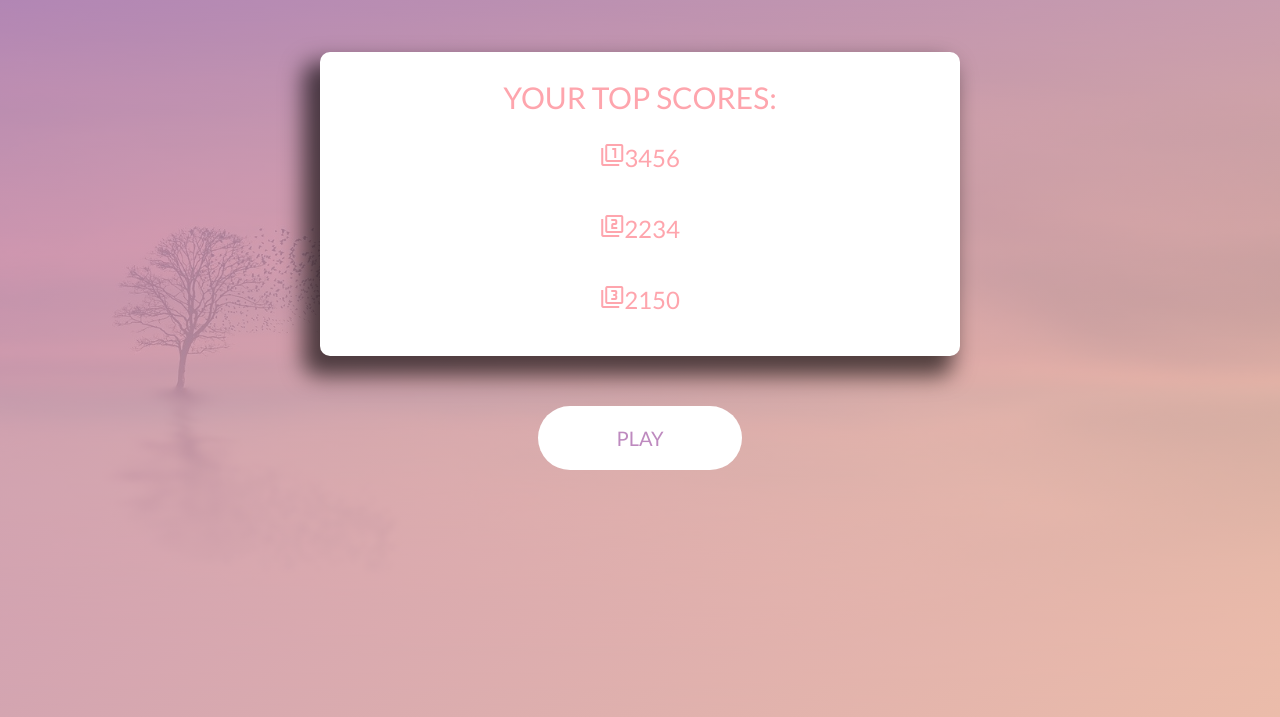
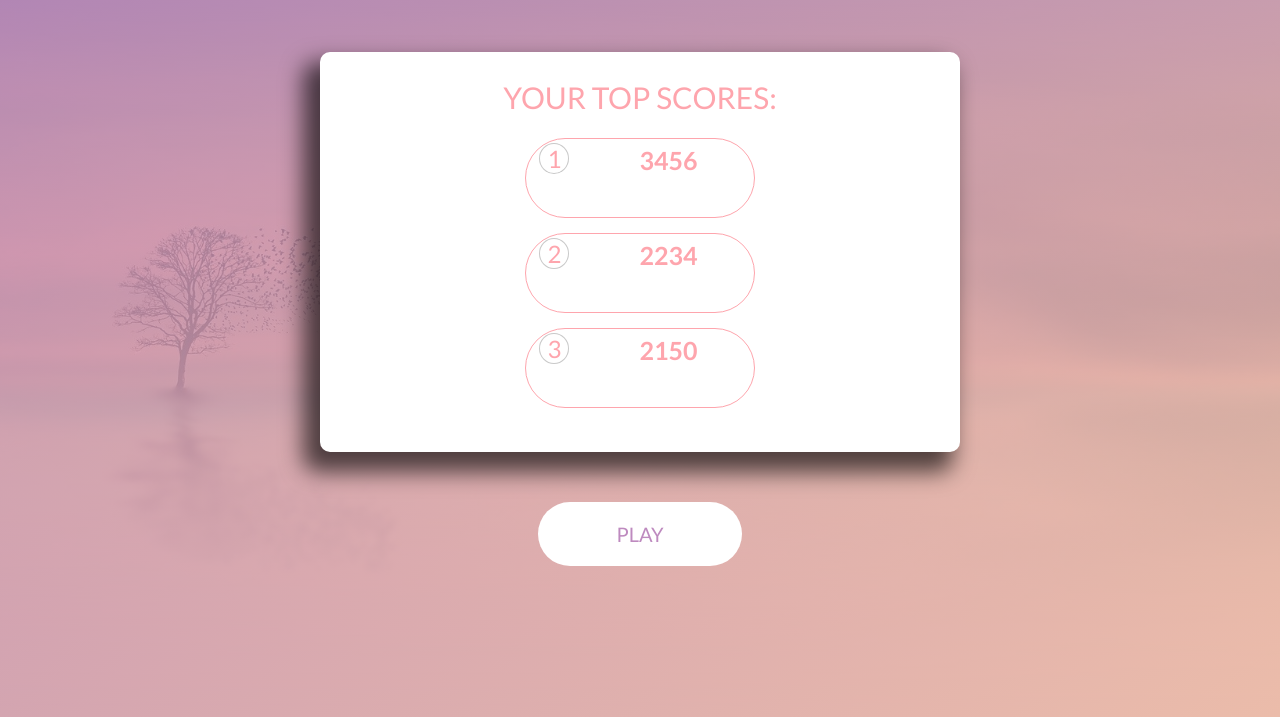
Before and after one commit to katarinaNikol1c/contitnetQuiz, a website: page index.html in a window 1280 px wide. Shown: the part 83-800 px from the top of the page. Drawn offline with Linux system fonts and the light colour scheme.

Commit message:
grid layout added

```diff
--- a/index.html
+++ b/index.html
@@ -22,16 +22,19 @@
       </h1>
       <div class="home-box">
         <div class="score-container">
-          <ol class="score-list">
+          <ol class="score-list col">
             Your Top Scores:
-            <li class="score-list--position">
-              <i class="material-icons"> filter_1 </i>3456
+            <li class="score-list--position row-1-of-3">
+              <span class="score-position">1</span
+              ><span class="score-points">3456</span>
             </li>
-            <li class="score-list--position">
-              <i class="material-icons"> filter_2 </i>2234
+            <li class="score-list--position row-1-of-3">
+              <span class="score-position">2</span>
+              <span class="score-points">2234</span>
             </li>
-            <li class="score-list--position">
-              <i class="material-icons"> filter_3 </i>2150
+            <li class="score-list--position row-1-of-3">
+              <span class="score-position">3</span>
+              <span class="score-points">2150</span>
             </li>
           </ol>
         </div>
--- a/sass/abstracts/_variables.scss
+++ b/sass/abstracts/_variables.scss
@@ -5,3 +5,7 @@ $color-primary-forth: #f8c3af;
 
 $color-white: #fff;
 $color-black: #000;
+$color-gray: #777;
+
+$grid-height: 40rem;
+$gutter-horizontal: 7rem;
--- a/sass/base/_typography.scss
+++ b/sass/base/_typography.scss
@@ -35,3 +35,17 @@ body {
     color: $color-white;
   }
 }
+
+.score-position {
+  border: 1px solid rgba($color-gray, 0.4);
+  border-radius: 50%;
+  padding: 0 0.7rem;
+  width: 10%;
+}
+
+.score-points {
+  float: right;
+  width: 75%;
+  font-weight: 700;
+  font-size: 2.5rem;
+}
--- /dev/null
+++ b/sass/layout/_grid.scss
@@ -0,0 +1,12 @@
+.col {
+  max-height: $grid-height;
+  margin: 0 auto;
+
+  &:not(:last-child) {
+    margin-bottom: $gutter-horizontal;
+  }
+}
+
+.row-1-of-3 {
+  height: calc((100% - 2 * #{$gutter-horizontal}) / 3);
+}
--- a/sass/main.scss
+++ b/sass/main.scss
@@ -7,5 +7,7 @@
 
 @import 'components/button';
 
+@import 'layout/grid';
+
 @import 'pages/home';
 @import 'pages/quiz';
--- a/sass/pages/_home.scss
+++ b/sass/pages/_home.scss
@@ -31,15 +31,19 @@
   text-align: center;
   list-style: none;
   text-transform: uppercase;
-  padding: 20px 0;
+  padding-top: 20px;
   font-size: 30px;
   color: $color-primary-third;
+  height: 50%;
 }
 
 .score-list--position {
   font-size: 24px;
-  padding: 15px 0;
+  margin: 1.5rem auto;
+  width: 36%;
   animation-name: moveInBottom;
   animation-duration: 1s;
   animation-timing-function: ease-in;
+  border: 1px solid $color-primary-third;
+  border-radius: 35rem;
 }
```
Also changed, not shown: css/style.css.
